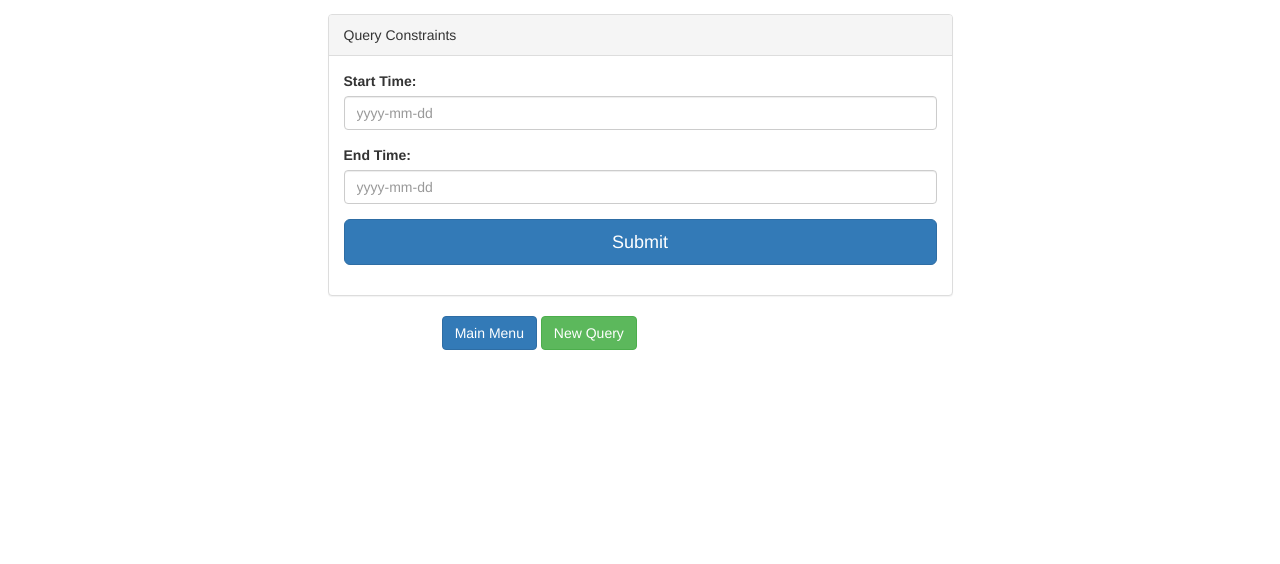
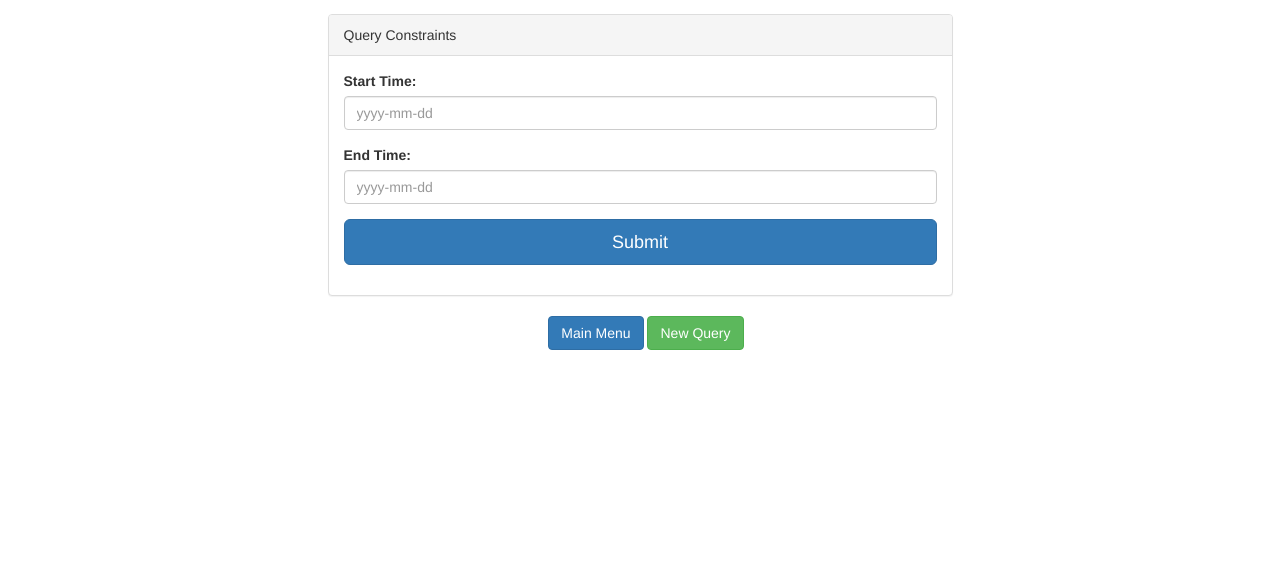
Before and after one commit to goodgirl2017/query_test, a website: page app/index.html in a window 1280 px wide. Shown: the part 58-622 px from the top of the page. Drawn offline with nearby package versions, Linux system fonts and the light colour scheme.

Commit message:
change button space

```diff
--- a/app/index.html
+++ b/app/index.html
@@ -56,7 +56,7 @@
     </div>
 </div>
 
-<div class="col-md-6 col-md-offset-4">
+<div class="col-md-6 col-md-offset-5">
   <button type="button" class="btn btn-primary">Main Menu</button>
   <button type="button" class="btn btn-success">New Query</button>
 </div>
```
